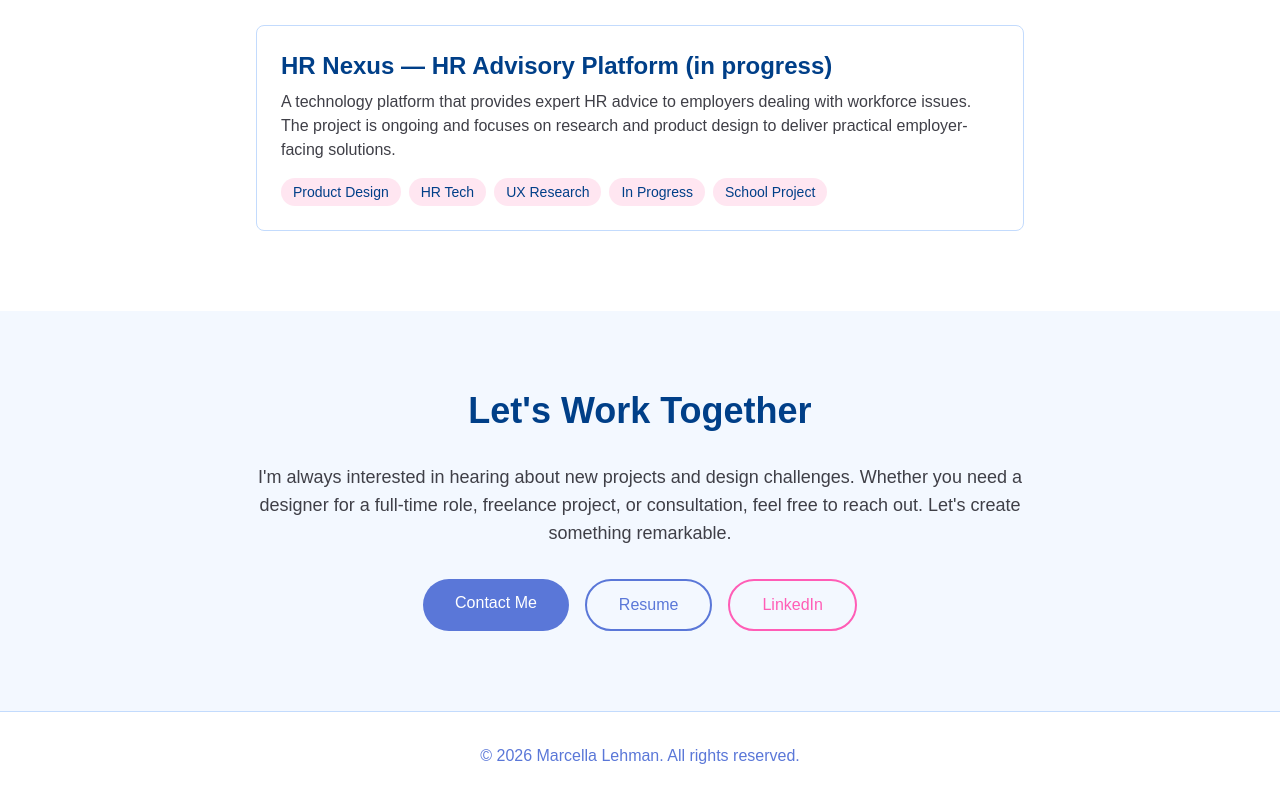
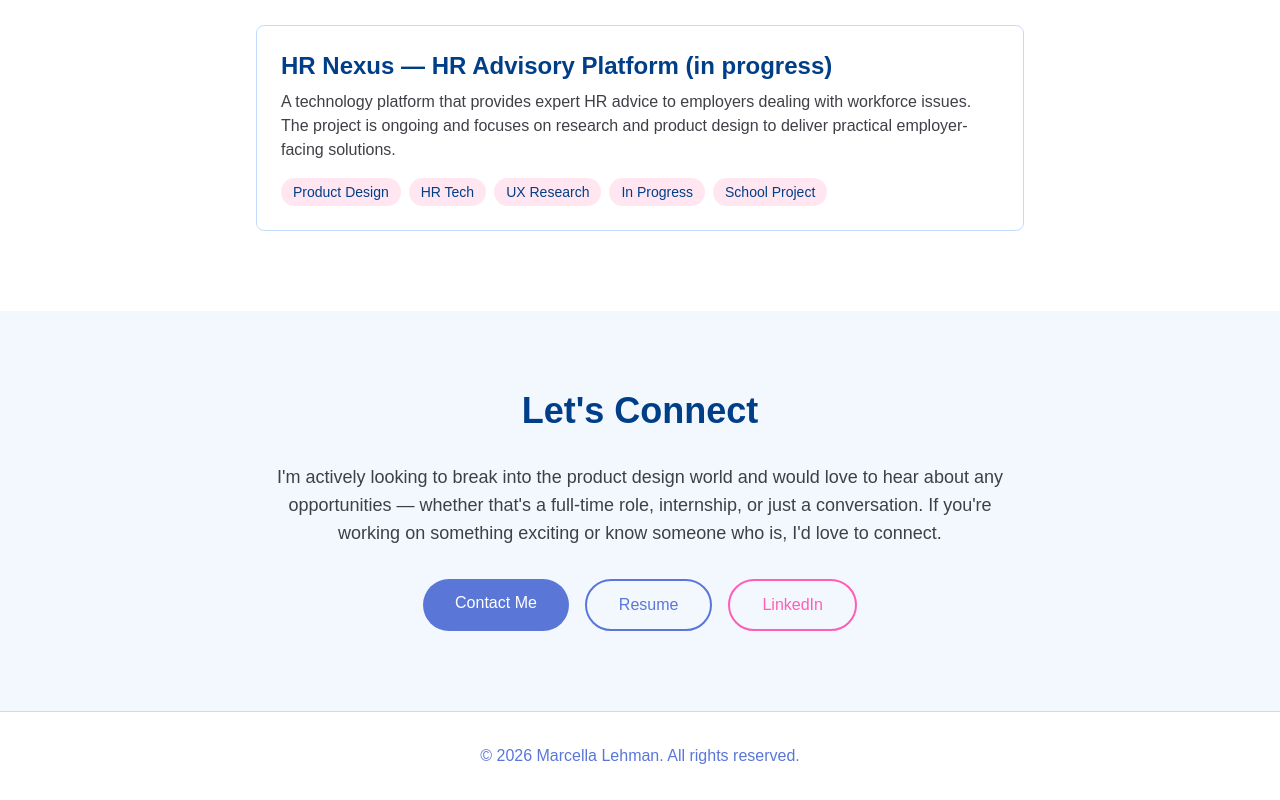
Before and after one commit to TzipHoro/MarcysPortfolio, a Next.js app in the folder my-portfolio/: page / in a window 1280 px wide. Shown: the part 1899-2699 px from the top of the page. Built offline with nearby package versions, Linux system fonts and the light colour scheme.

Commit message:
Update contact section to reflect goal of breaking into product design
Co-Authored-By: Claude Sonnet 4.6 <noreply@anthropic.com>

```diff
--- a/my-portfolio/app/page.tsx
+++ b/my-portfolio/app/page.tsx
@@ -128,11 +128,11 @@ export default function Home() {
       {/* Contact Section */}
       <section id="contact" className="bg-[#C3DBFD]/20 px-4 sm:px-6 lg:px-8 py-20">
         <div className="max-w-3xl mx-auto text-center">
-          <h2 className="text-4xl font-bold text-[#003F88] mb-8">Let's Work Together</h2>
+          <h2 className="text-4xl font-bold text-[#003F88] mb-8">Let's Connect</h2>
           <p className="text-lg text-zinc-700 mb-8">
-            I'm always interested in hearing about new projects and design challenges.
-            Whether you need a designer for a full-time role, freelance project, or consultation,
-            feel free to reach out. Let's create something remarkable.
+            I'm actively looking to break into the product design world and would love to hear
+            about any opportunities — whether that's a full-time role, internship, or just a conversation.
+            If you're working on something exciting or know someone who is, I'd love to connect.
           </p>
           <div className="flex flex-col sm:flex-row gap-4 justify-center">
             <a
```
